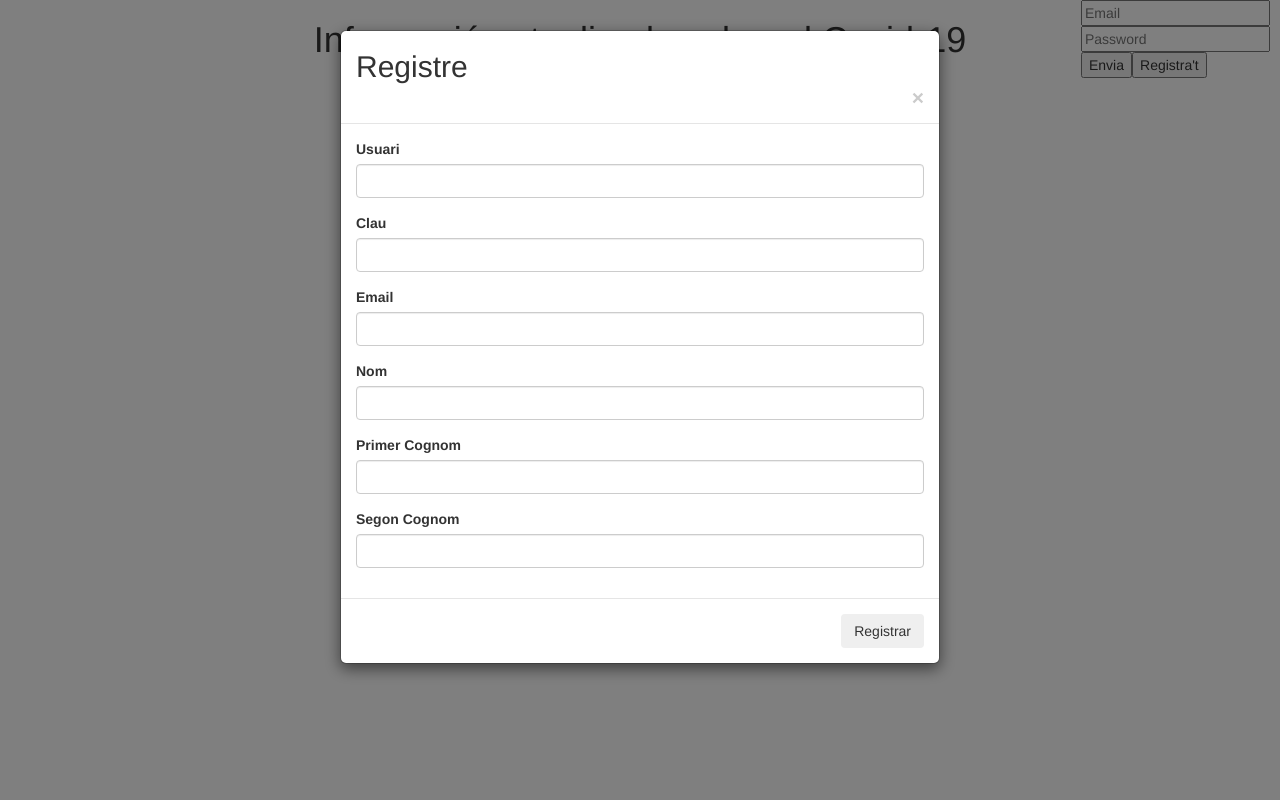
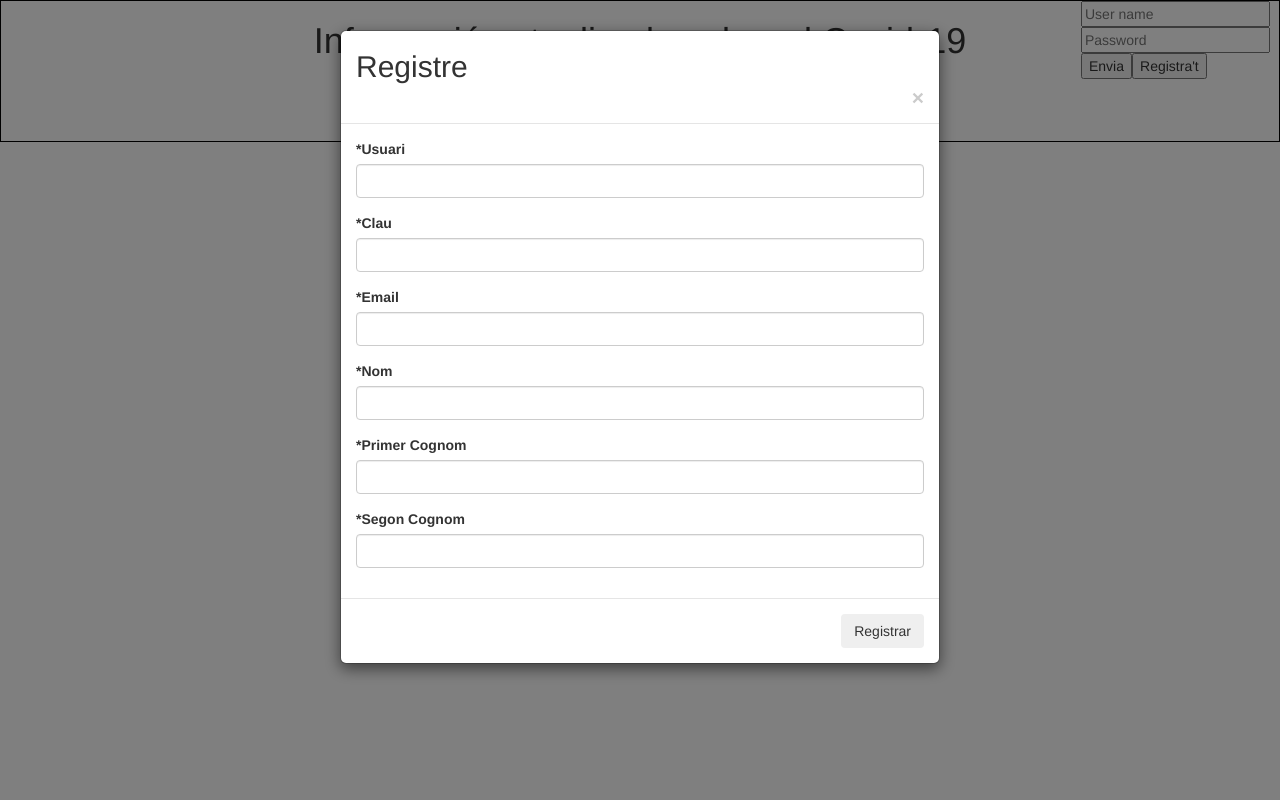
Before and after one commit to Mariogg1/ProjecteFinal, a PHP site: page / in a window 1280 px wide, after a click on "Registra't". Run offline with PHP 8.4, Linux system fonts and the light colour scheme.

Commit message:
millores per a la pagina

```diff
--- a/CSS/index.css
+++ b/CSS/index.css
@@ -18,3 +18,6 @@ header{
 .ultimasNoticias{
     text-align: center;
 }
+#alerta{
+  display:none;
+}
--- a/JS/registre.js
+++ b/JS/registre.js
@@ -1,11 +1,42 @@
+function tiene_numeros(texto){
+    var numeros="0123456789";
+    for(i=0; i<texto.length; i++){
+        if (numeros.indexOf(texto.charAt(i),0)!=-1){
+            alert('tiene numeros');
+            return 1;
+        }
+    }
+    return 0;
+}
+
 function register(){
+    let formulari_bien=true;
     let user = document.getElementById("registre_usuari").value;
     let password = document.getElementById("registre_password").value;
     let email = document.getElementById("registre_email").value;
     let nom = document.getElementById("registre_nom").value;
     let primer_cognom = document.getElementById("registre_primer_cognom").value;
     let segon_cognom = document.getElementById("registre_segon_cognom").value;
-
+    if (user.length == '' || tiene_numeros(user.length)) {
+        document.getElementById("alerta").style.display="inline";
+        formulari_bien=false;
+    }
+    else if(password.length == ''){
+        formulari_bien=false;
+    }
+    else if(email.length == '' || !(/\w+([-+.']\w+)*@\w+([-.]\w+)*\.\w+([-.]\w+)/.test(email))){
+        formulari_bien=false;
+    }
+    else if(nom.length == '' || tiene_numeros(nom.length)){
+        formulari_bien=false;
+    }
+    else if(primer_cognom.length == '' || tiene_numeros(primer_cognom.length)){
+        formulari_bien=false;
+    }
+    else if(segon_cognom.length == '' || tiene_numeros(segon_cognom.length)){
+        formulari_bien=false;
+    }
+    if(formulari_bien=true){
         axios.post('PHP/registre.php', {
             registre_usuari: user,
             registre_password: password,
@@ -22,3 +53,4 @@ function register(){
             }
         });
     }
+}
--- a/index.php
+++ b/index.php
@@ -1,17 +1,18 @@
 <!DOCTYPE html>
-<html lang="en">
+<html lang="es">
     <head>
         <meta charset="UTF-8">
         <meta name="viewport" content="width=device-width, initial-scale=1.0">
         <title>COVID19</title>
-    <link rel="stylesheet" type="text/css" href="CSS/index.css">
         <link rel="stylesheet" href="https://maxcdn.bootstrapcdn.com/bootstrap/3.4.1/css/bootstrap.min.css">
         <script src="https://ajax.googleapis.com/ajax/libs/jquery/3.4.1/jquery.min.js"></script>
         <script src="https://maxcdn.bootstrapcdn.com/bootstrap/3.4.1/js/bootstrap.min.js"></script>
         <script src="https://unpkg.com/axios/dist/axios.min.js"></script>
         <script src="JS/registre.js"></script>
+        <link rel="stylesheet" type="text/css" href="CSS/index.css">
     </head>
     <body>
+        <header>
             <div class="todoHeader">
                     <div>
                         <div class="titulo">
@@ -22,18 +23,10 @@
                         <!--Navbar-->
                         <nav class="navbar navbar-expand-lg navbar-light bg-white" style="justify-content: center;">
                             <ul class="navbar-nav">
-                        <li class="nav-item active">
-                            <a class="nav-link" href="header.php">Mapa</a>
-                        </li>
-                        <li class="nav-item active">
+                                    <a class="nav-link" href="index.php">Mapa</a>
                                     <a class="nav-link" href="#">Noticies</a>
-                        </li>
-                        <li class="nav-item active">
                                     <a class="nav-link" href="#">Informació</a>
-                        </li>
-                        <li class="nav-item active">
                                     <a class="nav-link" href="#">Foro</a>
-                        </li>
                             </ul>
                         </nav>
                     </div>
@@ -42,11 +35,11 @@
                     <form>
                         <div class="formulario">
                             <div>
-                        <input type="text" placeholder="Email"  name="userName">
+                                <input type="text" placeholder="User name"  name="user_name">
                             </div>
                             <div>
                                 <div >
-                            <input type="text" placeholder="Password" name="passwordc">
+                                    <input type="password" placeholder="Password" name="passwordc">
                                 </div>
                             </div>
                             <div class="boton">
@@ -57,6 +50,7 @@
                     </form>
                     <!--Final formulario-->
             </div>
+        </header>
         <div class="modal fade" id="modalRegistre">
             <div class="modal-dialog modal-login">
                 <div class="modal-content">
@@ -66,30 +60,33 @@
                     </div>
                     <div class="modal-body">
                         <div class="form-group">
-                        <label>Usuari</label>
-                        <input id ="rUsuari" type="text" class="form-control" required="required">
+                            <label>*Usuari</label>
+                            <div class="alert alert-warning" id="alerta" role="alert">
+                                This is a warning alert—check it out!
+                            </div>
+                            <input id ="registre_usuari" type="text" class="form-control" required="required">
                         </div>
                         <div class="form-group">
                             <div class="clearfix">
-                              <label>Clau</label>
+                                <label>*Clau</label>
                             </div>
-                        <input id ="rPassword" type="password" class="form-control" required="required">
+                            <input id ="registre_password" type="password" class="form-control" required="required">
                         </div>
                         <div class="form-group">
-                        <label>Email</label>
-                        <input id ="rEmail" type="text" class="form-control" required="required">
+                            <label>*Email</label>
+                            <input id ="registre_email" type="email" class="form-control" required="required">
                         </div>
                         <div class="form-group">
-                        <label>Nom</label>
-                        <input id ="rNom" type="text" class="form-control" required="required">
+                            <label>*Nom</label>
+                            <input id ="registre_nom" type="text" class="form-control" required="required">
                         </div>
                         <div class="form-group">
-                        <label>Primer Cognom</label>
-                        <input id ="rPCognom" type="text" class="form-control" required="required">
+                            <label>*Primer Cognom</label>
+                            <input id ="registre_primer_cognom" type="text" class="form-control" required="required">
                         </div>
                         <div class="form-group">
-                        <label>Segon Cognom</label>
-                        <input id ="rSCognom"type="text" class="form-control" required="required">
+                            <label>*Segon Cognom</label>
+                            <input id ="registre_segon_cognom"type="text" class="form-control" required="required">
                         </div>
                     </div>
                     <div class="modal-footer">
@@ -98,5 +95,6 @@
                     </div>
                 </div>
             </div>
+        </div>
     </body>
 </html>
```
Lines whose indentation alone changed are shown as unchanged.
